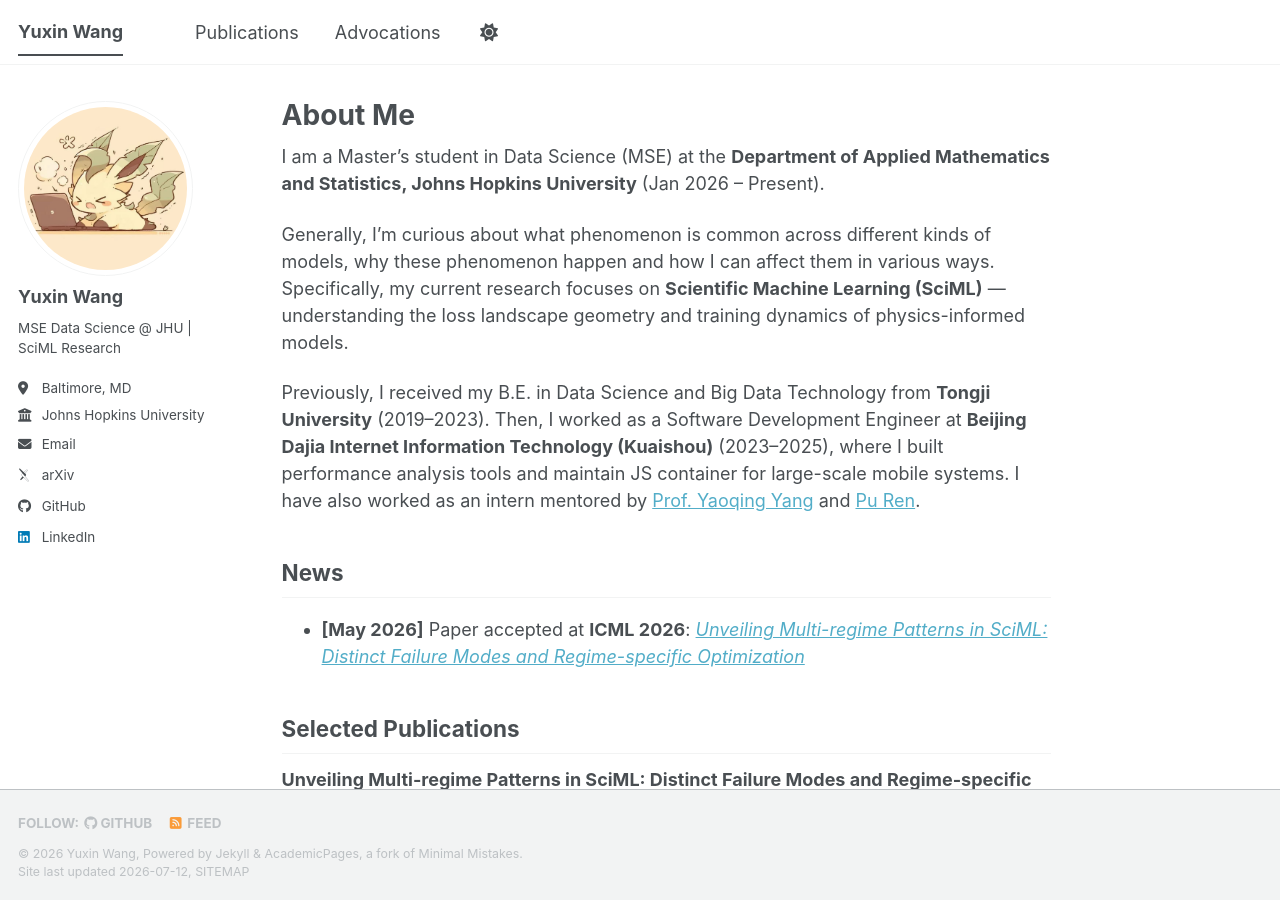
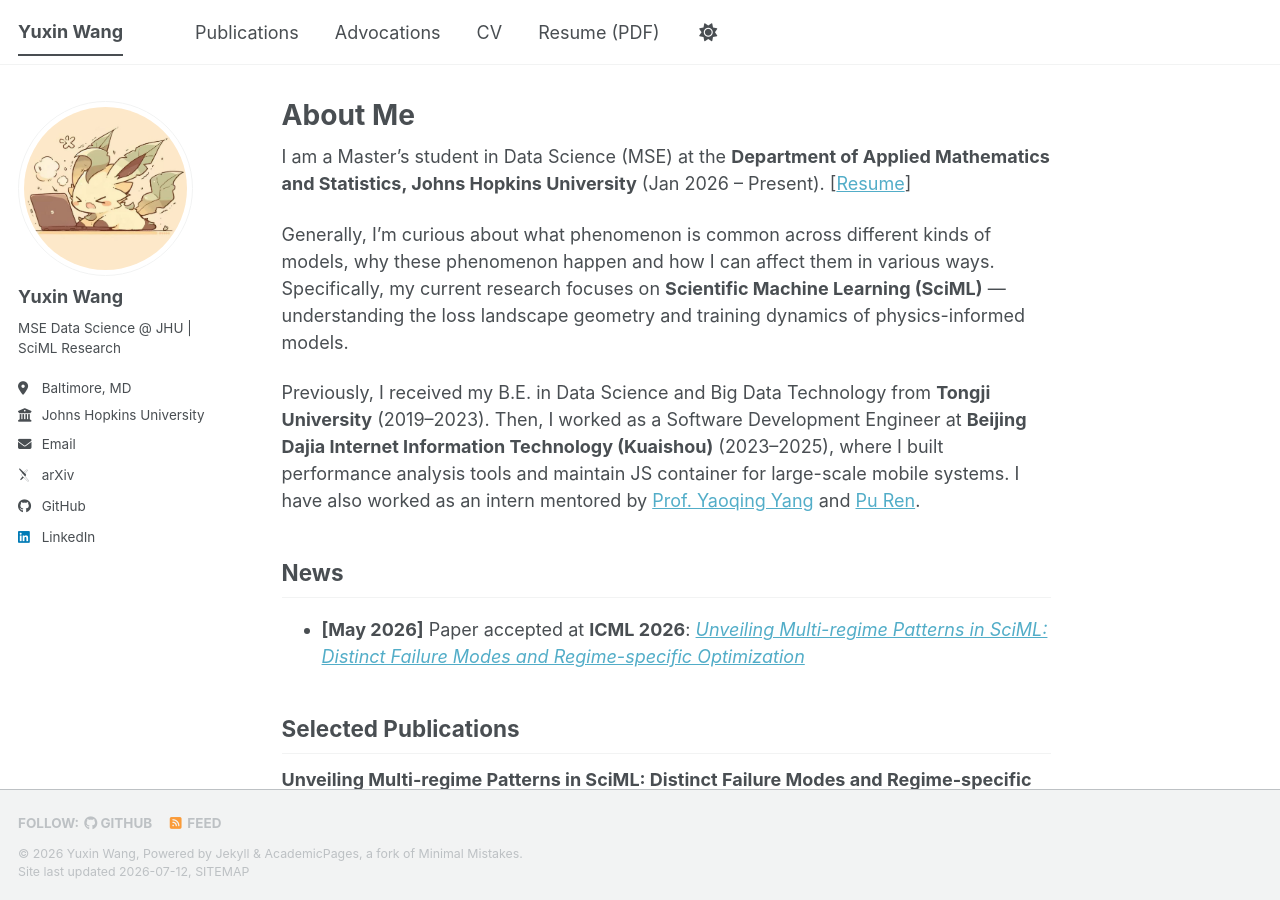
Before and after one commit to leastima/leastima.github.io, a Jekyll site: the page built from _pages/about.md, in a window 1280 px wide and 900 px high. Built offline with Jekyll 4.4.1, drawn with Linux system fonts in a browser that asks for light colours; some web fonts are replaced; a script bundle is joined from its source files by our own code; library files that are not in the unit come from our copies.

Commit message:
Add resume PDF link to nav bar and about page
Co-authored-by: Cursor <cursoragent@cursor.com>

```diff
--- a/_data/navigation.yml
+++ b/_data/navigation.yml
@@ -6,3 +6,9 @@ main:
 
   - title: "Advocations"
     url: /advocations/
+
+  - title: "CV"
+    url: /cv/
+
+  - title: "Resume (PDF)"
+    url: /files/resume4res.pdf
--- a/_pages/about.md
+++ b/_pages/about.md
@@ -7,7 +7,9 @@ redirect_from:
   - /about.html
 ---
 
-I am a Master's student in Data Science (MSE) at the **Department of Applied Mathematics and Statistics, Johns Hopkins University** (Jan 2026 – Present).
+I am a Master's student in Data Science (MSE) at the **Department of Applied Mathematics and Statistics, Johns Hopkins University** (Jan 2026 – Present). \[[Resume](/files/resume4res.pdf)\]
+
+
 
 Generally, I'm curious about what phenomenon is common across different kinds of models, why these phenomenon happen and how I can affect them in various ways. Specifically, my current research focuses on **Scientific Machine Learning (SciML)** —  understanding the loss landscape geometry and training dynamics of physics-informed models.
 
```
Also changed, not shown: 1 other file.
